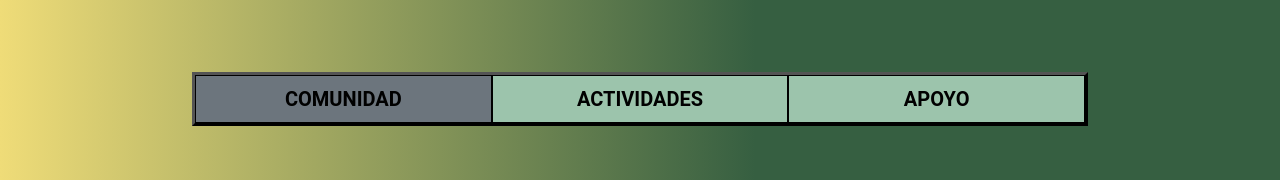
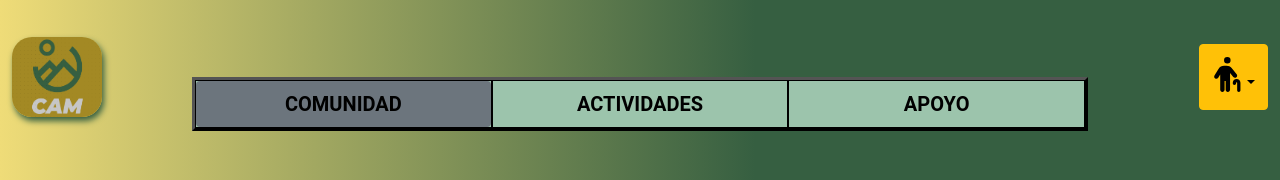
Before and after one commit to einarch/ComunidadAdultoMayor, a React (Create React App) app: page /Comunidad in a window 1280 px wide. Shown: the top 180 px of the page. Built offline with nearby package versions, Linux system fonts and the light colour scheme; no server answers.

Commit message:
se logro hacer la vista del perfil de usuario con el logo y header

```diff
--- a/package.json
+++ b/package.json
@@ -3,6 +3,10 @@
   "version": "0.1.0",
   "private": true,
   "dependencies": {
+    "@fortawesome/fontawesome-svg-core": "^6.1.1",
+    "@fortawesome/free-brands-svg-icons": "^6.1.1",
+    "@fortawesome/free-solid-svg-icons": "^6.1.1",
+    "@fortawesome/react-fontawesome": "^0.1.18",
     "@testing-library/jest-dom": "^5.16.4",
     "@testing-library/react": "^12.1.4",
     "@testing-library/user-event": "^13.5.0",
--- a/src/components/Cabezera.css
+++ b/src/components/Cabezera.css
@@ -17,3 +17,10 @@
     border-radius: 20px;
     box-shadow: 2px 4px 6px rgba(54,95,65,1);
 }
+
+.logo-user img {
+    width: 70px;
+    height: 70px;
+    border-radius: 40px;
+    box-shadow: 1px 2px 3px rgba(54,95,65,1);
+}
--- a/src/components/Cabezera.js
+++ b/src/components/Cabezera.js
@@ -1,5 +1,5 @@
 import React from "react";
-import { Navbar, Nav, Container, Form } from 'react-bootstrap';
+import { Navbar, Nav, Container, Form, Button } from 'react-bootstrap';
 import './Cabezera.css';
 import logo from '../imagenes/logo-comunidad.PNG'
 
@@ -31,7 +31,7 @@ function Cabezera() {
 
                         </Nav>
                         <Form className="d-flex">
-
+                        <Button variant="outline-success">Search</Button>
                         </Form>
                     </Navbar.Collapse>
                 </Container>
--- a/src/components/Navegacion.js
+++ b/src/components/Navegacion.js
@@ -1,23 +1,68 @@
 import React from "react";
 import "./navegacion.css";
 import Container from 'react-bootstrap/Container';
+import { Navbar, Nav, NavLink, DropdownButton, Dropdown } from 'react-bootstrap';
+import logo from '../imagenes/logo-comunidad.PNG';
+import user from '../images/user.png';
+import { FontAwesomeIcon } from "@fortawesome/react-fontawesome";
+import { faPersonCane } from "@fortawesome/free-solid-svg-icons";
 
 const Navegacion = () => {
+  const tilde =<span style={{
+    fontSize: 35,
+    color: "black"
+}}>
+    <FontAwesomeIcon icon={faPersonCane} />
+  </span>
+
   return (
-
-    <Container className="p-5 mb-4 bg-ligth rounded-3 justify-content-center" >
+    <Navbar collapseOnSelect expand="lg" bg="transparent" variant="light" position="static">
+      <Container fluid>
+        <Navbar.Brand href="/">
+          <div className="logo-empresa" >
+            <img
+              src={logo}
+              className="d-inline-block align-top"
+              alt="logo de la aplicacion"
+            />
+          </div>
+        </Navbar.Brand>
+        <Navbar.Toggle aria-controls="responsive-navbar-nav" />
+        <Navbar.Collapse id="responsive-navbar-nav">
+          <Nav className="me-auto">
             <ul className="nav nav-pills  nav-fill justify-content-center bg-ligth" >
               <li className="nav-item">
-          <a className="nav-link active btn-lg bg-secondary"  aria-current="page" href="/Comunidad">COMUNIDAD</a>
+                <NavLink className="nav-link btn-lg bg-secondary" aria-current="page" to="/Comunidad" >COMUNIDAD</NavLink>
               </li>
               <li className="nav-item">
-          <a className="nav-link btn-lg" aria-current="page" href="/Actividades">ACTIVIDADES</a>
+                <NavLink className="nav-link btn-lg" aria-current="page" to="/Actividades" >ACTIVIDADES</NavLink>
               </li>
               <li className="nav-item">
-          <a className="nav-link  btn-lg" aria-current="page" href="/Voluntarios">APOYO</a>
+                <NavLink className="nav-link btn-lg" aria-current="page" to="/Voluntarios" >APOYO</NavLink>
               </li>
+
+
             </ul>
+          </Nav>
+          <Nav>
+            <DropdownButton align="end" title={tilde} id="dropdown-menu-align-end" variant="warning" icon={user}><i className="icon icon-user-tie"></i>
+              <span>
+                        <div className="logo-user text-center" >
+                            <img
+                                src={user}
+                            />
+                        </div>
+              </span>
+              <Dropdown.Item eventKey="1" disabled>JOSE MIGUEL CASTILLO RIVERA</Dropdown.Item>
+              <Dropdown.Divider />
+              <Dropdown.Item eventKey="4" >CERRAR SESION</Dropdown.Item>
+            </DropdownButton>
+
+          </Nav>
+        </Navbar.Collapse>
       </Container>
+    </Navbar>
+
   )
 }
 
```
Also changed, not shown: src/components/InicioSesion.js (+48 -6 lines), src/components/navegacion.css (line endings or trailing spaces), 1 other file (tests, documents, lock files or other folders). Lines whose indentation alone changed are shown as unchanged.
